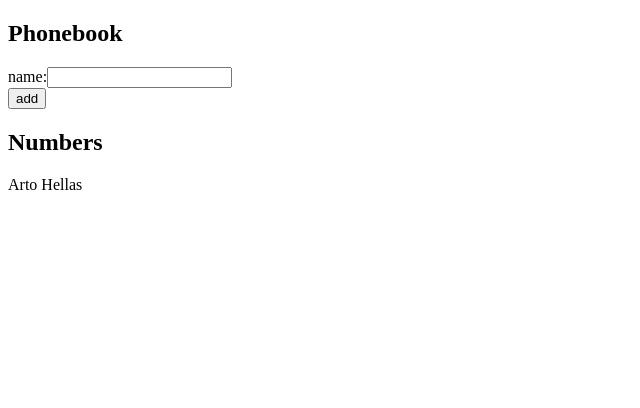
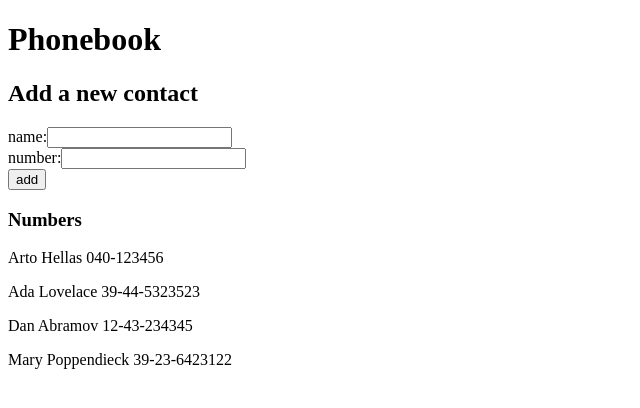
Before and after one commit to canyolal/fullstackopen2021, a React (Create React App) app in the folder part2/phonebook/: page / in a window 1280 px wide. Shown: the top 408 px of the page, without its empty margins (0-640 px from the left). Built offline with nearby package versions, Linux system fonts and the light colour scheme; data requests are answered from the project's data file.

Commit message:
part2.11 solution w/out filtering

```diff
--- /dev/null
+++ b/part2/phonebook/db.json
@@ -0,0 +1,24 @@
+{
+  "persons":[
+    {
+      "name": "Arto Hellas",
+      "number": "040-123456",
+      "id": 1
+    },
+    {
+      "name": "Ada Lovelace",
+      "number": "39-44-5323523",
+      "id": 2
+    },
+    {
+      "name": "Dan Abramov",
+      "number": "12-43-234345",
+      "id": 3
+    },
+    {
+      "name": "Mary Poppendieck",
+      "number": "39-23-6423122",
+      "id": 4
+    }
+  ]
+}
--- a/part2/phonebook/package.json
+++ b/part2/phonebook/package.json
@@ -6,6 +6,7 @@
     "@testing-library/jest-dom": "^5.14.1",
     "@testing-library/react": "^11.2.7",
     "@testing-library/user-event": "^12.8.3",
+    "axios": "^0.21.4",
     "react": "^17.0.2",
     "react-dom": "^17.0.2",
     "react-scripts": "4.0.3",
--- a/part2/phonebook/src/App.js
+++ b/part2/phonebook/src/App.js
@@ -1,69 +1,39 @@
-import React, { useState } from 'react'
-import Names from './components/Names.js'
+import React, { useEffect, useState } from 'react'
+import PersonForm from './components/PersonForm.js'
+import Persons from './components/Persons.js'
+import Filter from './components/Filter.js'
+import axios from 'axios'
+
 
 const App = () => {
-  const [ persons, setPersons ] = useState([
-    { name: 'Arto Hellas' ,
-      id:1}
-  ])
+  const [persons, setPersons] = useState([])
   const [ newName, setNewName ] = useState('')
+  const [ newNumber, setNewNumber ] = useState('')
+  // const [ newFilter, setNewFilter ] = useState('')
 
-  const addName = (event) => {
-    event.preventDefault()
-
-    const nameObject = {
-      name: newName,
-      id: persons.length +1
-    }
-    let checker = false
-    for(let i=0; i<persons.length; i++){
-      if (persons[i].name === newName){
-        checker = true
-      }
-    }
-
-    console.log('new name', newName)
-    console.log('array check', checker)
-    if(checker){
-      setNewName('')
-      console.log('it is in the list')
-      window.alert(`${newName} is already added to phonebook`)
-    }
-    else{
-      console.log('it is not in the list')
-      setPersons(persons.concat(nameObject))
-      setNewName('')
-    }
-
-  }
-
-  const handleNewName = (event) =>{
-    console.log(event.target.value)
-    setNewName(event.target.value)
-
-  }
+  useEffect(() => {
+    console.log('effect')
+    axios
+      .get('http://localhost:3001/persons')
+      .then(response => {
+        console.log('promise fulfilled')
+        setPersons(response.data)
+      })
+  },
+  [],)
 
   return (
     <div>
-      <h2>Phonebook</h2>
-      <form onSubmit={addName}>
-        <div>
-          name:
-          <input
-            value={newName}
-            onChange={handleNewName}
-          />
-        </div>
-        <div>
-          <button type="submit">add</button>
-        </div>
-      </form>
-      <h2>Numbers</h2>
+      <h1>Phonebook</h1>
+      {/* <Filter newFilter={newFilter} setNewFilter={setNewFilter} persons={persons}/> */}
 
-      {persons.map(person =>
-        <Names key={person.id} persons={person}/>
-      )}
+      <h2>Add a new contact</h2>
+      <PersonForm newName={newName} newNumber={newNumber} persons={persons}
+        setNewName={setNewName} setNewNumber={setNewNumber} setPersons={setPersons}/>
 
+
+      <h3>Numbers</h3>
+      <Persons persons={persons} />
     </div>
   )
 }
--- /dev/null
+++ b/part2/phonebook/src/components/Filter.js
@@ -0,0 +1,45 @@
+// import React from 'react'
+
+// const Filter =  ({newFilter,setNewFilter,persons}) => {
+
+//     const addFilter = (event) => {
+//         event.preventDefault()
+
+//         const filteredName = newFilter
+
+//         const filterLogic = () => {
+//             for (let i=0; i < persons.length ; i++){
+//                 if(persons[i].name === newFilter){
+
+//                 }
+//             }
+//         }
+
+//         const nameToShow = showAll
+//         ? persons
+//         : persons.filter()
+
+
+//     }
+
+//     const handleNewFilter = (event) =>{
+//         console.log(event.target.value)
+//         setNewFilter(event.target.value)
+//     }
+//     return(
+//         <form onSubmit={}>
+//             <div>
+//             search by name
+//                 <input
+//                     value={newFilter}
+//                     onChange={handleNewFilter}
+//                 />
+//             </div>
+//             <div>
+//                 <button type="Filter"> Filter</button>
+//             </div>
+//          </form>
+//     )
+// }
+
+// export default Filter
--- a/part2/phonebook/src/components/Names.js
+++ b/part2/phonebook/src/components/Names.js
@@ -1,11 +1,5 @@
 import React from 'react'
 
-const Names =({persons}) => {
-    return(
-        <p>
-            {persons.name}
-        </p>
-    )
-}
+const Names =({persons}) => (<p>{persons.name} {persons.number}</p>)
 
 export default Names
--- /dev/null
+++ b/part2/phonebook/src/components/PersonForm.js
@@ -0,0 +1,78 @@
+import React from 'react'
+
+const PersonForm = ({newName,newNumber,persons,setNewName,setNewNumber,setPersons}) =>{
+
+    const addContact = (event) => {
+        event.preventDefault()
+
+        const nameObject = {
+          name: newName,
+          id: persons.length +1,
+          number: newNumber,
+        }
+
+        let nameChecker = false //control whether name in the list or not
+        let numberChecker = false //control whether number in the list or not
+
+        for(let i=0; i<persons.length; i++){
+            if (persons[i].name === newName){
+                nameChecker = true
+            }
+            if (persons[i].number === newNumber){
+                numberChecker = true
+            }
+        }
+
+        console.log('new name', newName)
+        console.log('array check', nameChecker)
+        if(nameChecker){
+          setNewName('')
+          console.log('it is in the list')
+          window.alert(`${newName} is already added to phonebook`)
+        }
+        else{
+          console.log('it is not in the list')
+          setPersons(persons.concat(nameObject))
+          setNewName('')
+        }
+
+      }
+
+    const handleNewNumber = (event) =>{
+        console.log(event.target.value)
+        setNewNumber(event.target.value)
+
+    }
+
+    const handleNewName = (event) =>{
+        console.log(event.target.value)
+        setNewName(event.target.value)
+
+    }
+
+    return(
+        <form onSubmit={addContact}>
+            <div>
+            name:
+                <input
+                    value={newName}
+                    onChange={handleNewName}
+                />
+            </div>
+            <div>
+            number:
+                <input
+                    value={newNumber}
+                    onChange={handleNewNumber}
+                />
+            </div>
+            <div>
+                <button type="submit">add</button>
+            </div>
+         </form>
+    )
+
+}
+
+
+export default PersonForm
--- /dev/null
+++ b/part2/phonebook/src/components/Persons.js
@@ -0,0 +1,17 @@
+import React from 'react'
+import Names from './Names.js'
+
+
+const Persons = ({persons}) => {
+
+    return(
+        <div>
+            {persons.map(person =>
+                <Names key={person.name} persons={person}/>
+            )}
+        </div>
+
+    )
+}
+
+export default Persons
```
Also changed, not shown: 1 other file (tests, documents, lock files or other folders).
